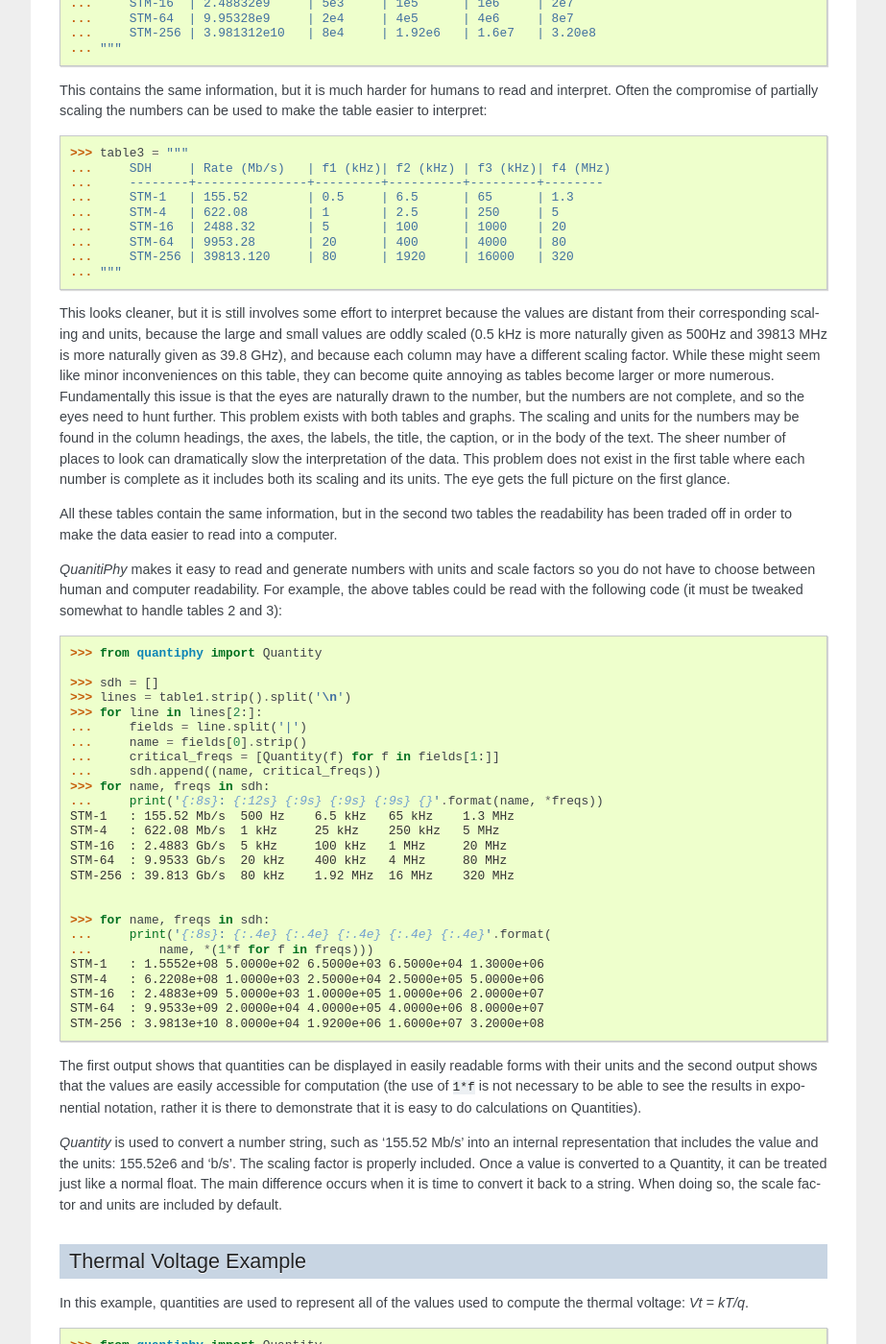
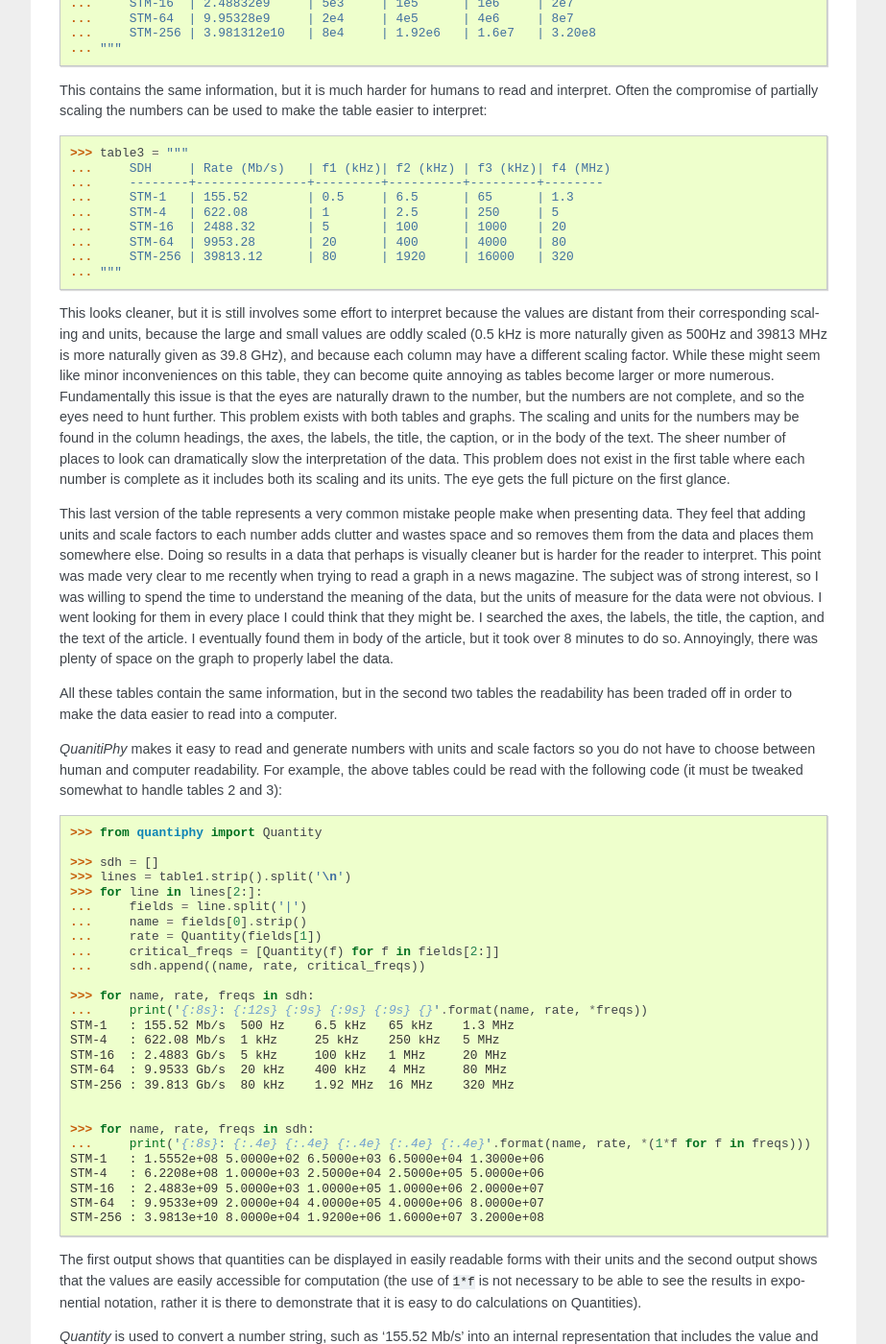
Before and after one commit to KenKundert/quantiphy, a Sphinx documentation site: the page built from doc/examples.rst, in a window 1280 px wide and 1400 px high, scrolled down 644 px. Shown: the whole window at 96% size, without its empty margins (198-1121 px from the left). Built offline with Sphinx 7.4.7, drawn with Linux system fonts in a browser that asks for light colours.

Commit message:
Tweaks to documentation.

```diff
--- a/doc/examples.rst
+++ b/doc/examples.rst
@@ -60,7 +60,7 @@ make the table easier to interpret:
     ...     STM-4   | 622.08        | 1       | 2.5      | 250     | 5
     ...     STM-16  | 2488.32       | 5       | 100      | 1000    | 20
     ...     STM-64  | 9953.28       | 20      | 400      | 4000    | 80
-    ...     STM-256 | 39813.120     | 80      | 1920     | 16000   | 320
+    ...     STM-256 | 39813.12      | 80      | 1920     | 16000   | 320
     ... """
 
 This looks cleaner, but it is still involves some effort to interpret because
@@ -77,6 +77,20 @@ the title, the caption, or in the body of the text.  The sheer number of places
 to look can dramatically slow the interpretation of the data. This problem does
 not exist in the first table where each number is complete as it includes both
 its scaling and its units. The eye gets the full picture on the first glance.
+
+This last version of the table represents a very common mistake people make when
+presenting data. They feel that adding units and scale factors to each number
+adds clutter and wastes space and so removes them from the data and places them
+somewhere else. Doing so results in a data that perhaps is visually cleaner but
+is harder for the reader to interpret. This point was made very clear to me
+recently when trying to read a graph in a news magazine. The subject was of
+strong interest, so I was willing to spend the time to understand the meaning of
+the data, but the units of measure for the data were not obvious.  I went
+looking for them in every place I could think that they might be.  I searched
+the axes, the labels, the title, the caption, and the text of the article.
+I eventually found them in body of the article, but it took over 8 minutes to do
+so. Annoyingly, there was plenty of space on the graph to properly label the
+data.
 
 All these tables contain the same information, but in the second two tables the
 readability has been traded off in order to make the data easier to read into
@@ -96,10 +110,12 @@ tweaked somewhat to handle tables 2 and 3):
     >>> for line in lines[2:]:
     ...     fields = line.split('|')
     ...     name = fields[0].strip()
-    ...     critical_freqs = [Quantity(f) for f in fields[1:]]
-    ...     sdh.append((name, critical_freqs))
-    >>> for name, freqs in sdh:
-    ...     print('{:8s}: {:12s} {:9s} {:9s} {:9s} {}'.format(name, *freqs))
+    ...     rate = Quantity(fields[1])
+    ...     critical_freqs = [Quantity(f) for f in fields[2:]]
+    ...     sdh.append((name, rate, critical_freqs))
+
+    >>> for name, rate, freqs in sdh:
+    ...     print('{:8s}: {:12s} {:9s} {:9s} {:9s} {}'.format(name, rate, *freqs))
     STM-1   : 155.52 Mb/s  500 Hz    6.5 kHz   65 kHz    1.3 MHz
     STM-4   : 622.08 Mb/s  1 kHz     25 kHz    250 kHz   5 MHz
     STM-16  : 2.4883 Gb/s  5 kHz     100 kHz   1 MHz     20 MHz
@@ -107,9 +123,8 @@ tweaked somewhat to handle tables 2 and 3):
     STM-256 : 39.813 Gb/s  80 kHz    1.92 MHz  16 MHz    320 MHz
 
 
-    >>> for name, freqs in sdh:
-    ...     print('{:8s}: {:.4e} {:.4e} {:.4e} {:.4e} {:.4e}'.format(
-    ...         name, *(1*f for f in freqs)))
+    >>> for name, rate, freqs in sdh:
+    ...     print('{:8s}: {:.4e} {:.4e} {:.4e} {:.4e} {:.4e}'.format(name, rate, *(1*f for f in freqs)))
     STM-1   : 1.5552e+08 5.0000e+02 6.5000e+03 6.5000e+04 1.3000e+06
     STM-4   : 6.2208e+08 1.0000e+03 2.5000e+04 2.5000e+05 5.0000e+06
     STM-16  : 2.4883e+09 5.0000e+03 1.0000e+05 1.0000e+06 2.0000e+07
--- a/doc/reference.rst
+++ b/doc/reference.rst
@@ -1003,7 +1003,8 @@ Quantities
             lines are assumed to be of the form:
 
                 ``<name> = <value> -- <description>``
-            orL
+
+            or:
 
                 ``<name> = <value> # <description>``
 
```
Also changed, not shown: doc/index.rst (+17 -4 lines).
